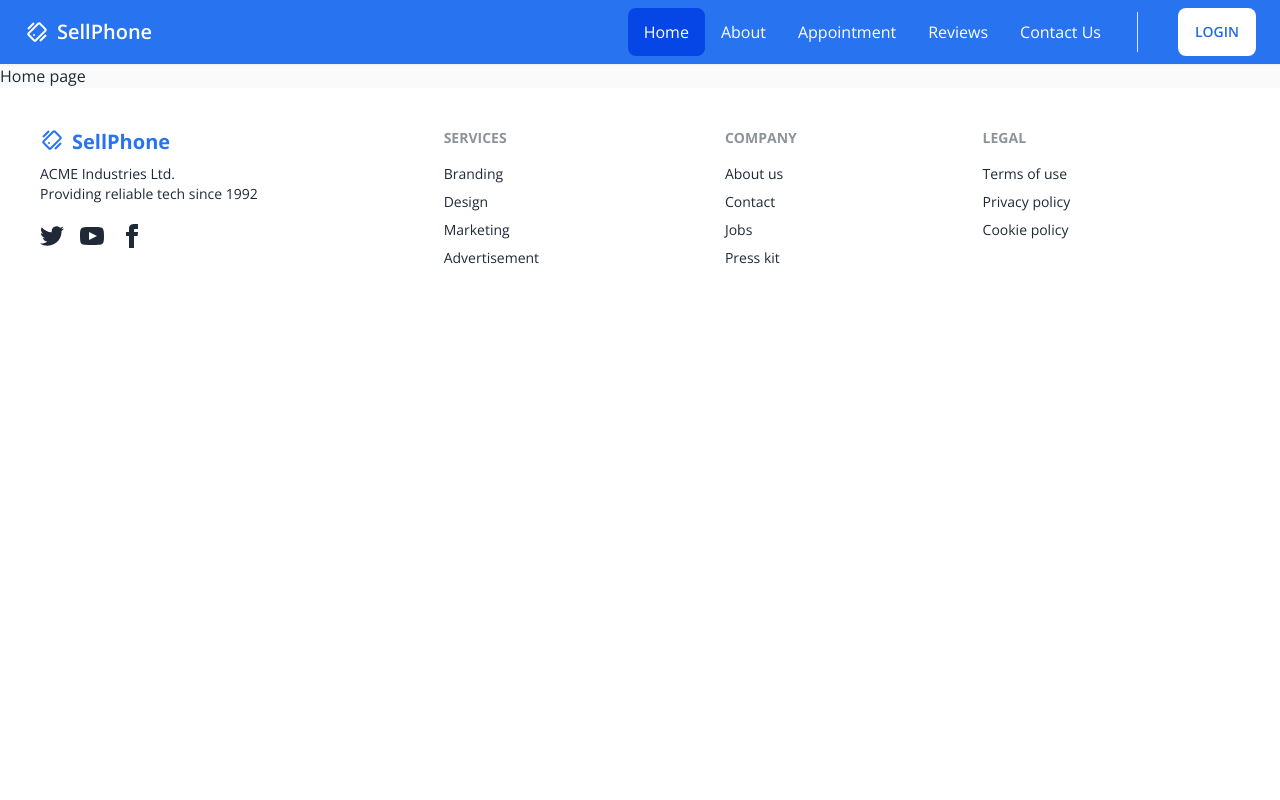
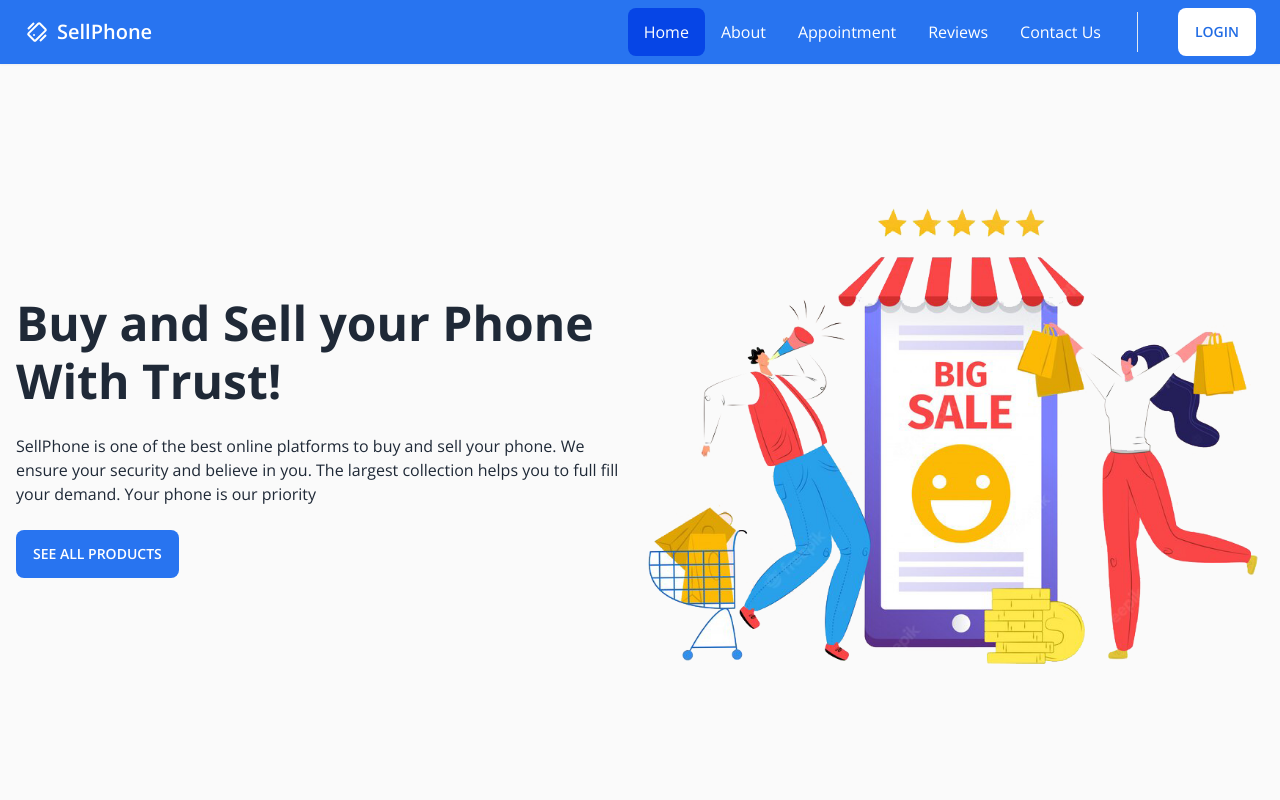
Before and after one commit to Nuruddin-Adnan/sellphone, a React (Create React App) app: page / in a window 1280 px wide. Shown: the top 800 px of the page. Built offline with nearby package versions, Linux system fonts and the light colour scheme; no server answers.

Commit message:
home banner

```diff
--- /dev/null
+++ b/src/Pages/Home/Banner/Banner.js
@@ -0,0 +1,21 @@
+import React from 'react';
+import banner1 from '../../../assets/images/banner/banner-image-1.png';
+
+const Banner = () => {
+    return (
+        <section className="hero py-10 lg:py-32">
+            <div className="hero-content flex-col lg:flex-row-reverse container">
+                <div className="lg:w-1/2 rounded-lg">
+                    <img src={banner1} className="max-w-full" alt='banner mobile' />
+                </div>
+                <div className='lg:w-1/2'>
+                    <h1 className="lg:text-5xl text-3xl font-bold text-dark" style={{ lineHeight: '1.2' }}>Buy and Sell your Phone With Trust!</h1>
+                    <p className="py-6">SellPhone is one of the best online platforms to buy and sell your phone. We ensure your security and believe in you. The largest collection helps you to full fill your demand. Your phone is our priority</p>
+                    <button className="btn btn-blue">See All Products</button>
+                </div>
+            </div>
+        </section>
+    );
+};
+
+export default Banner;
--- a/src/Pages/Home/Home/Home.js
+++ b/src/Pages/Home/Home/Home.js
@@ -1,9 +1,10 @@
 import React from 'react';
+import Banner from '../Banner/Banner';
 
 const Home = () => {
     return (
         <main>
-            Home page
+            <Banner></Banner>
         </main>
     );
 };
```
Also changed, not shown: src/assets/images/banner/banner-image-1.png (added), src/assets/images/banner/banner-image-2.png (added).
